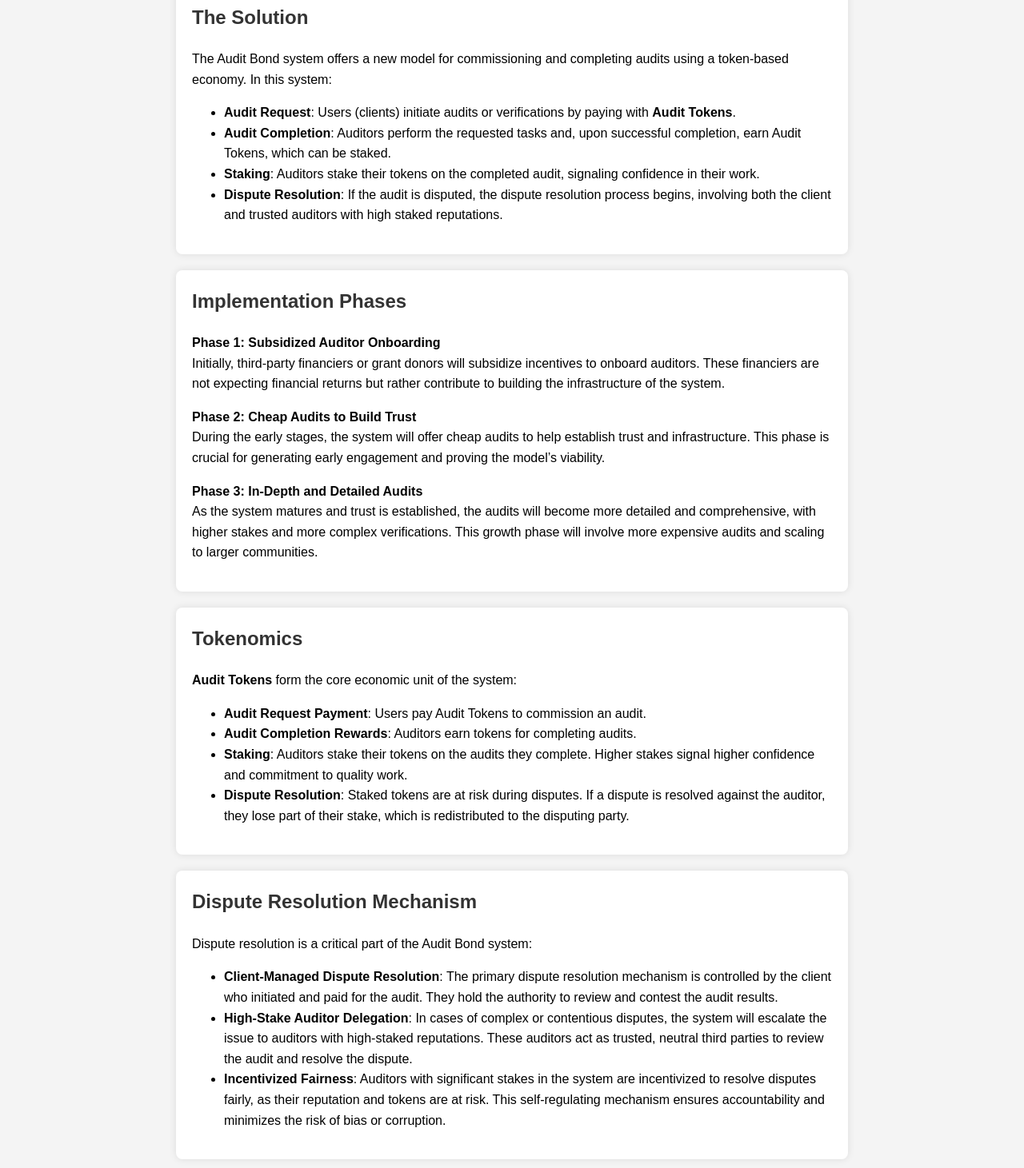
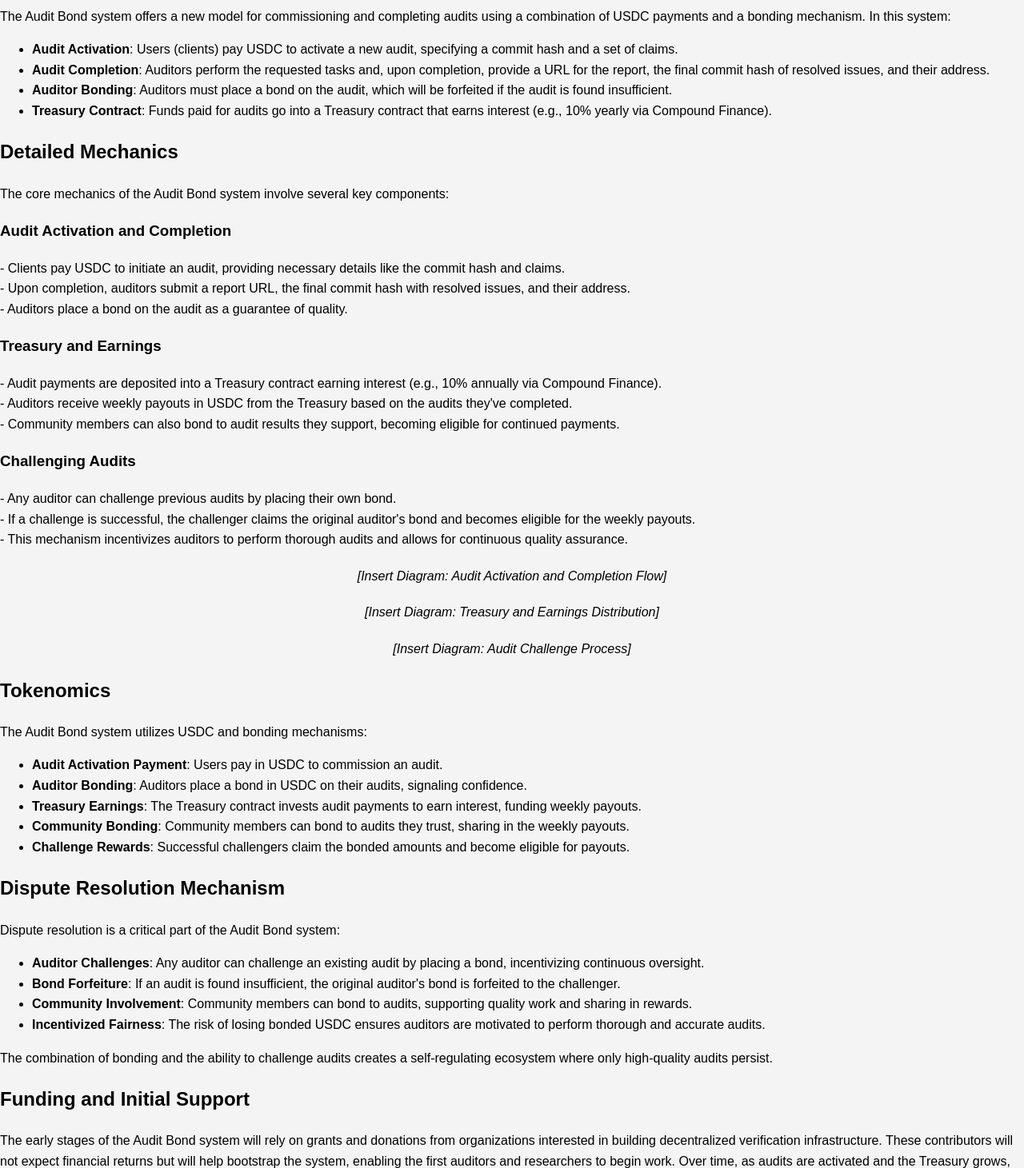
Before and after one commit to pierce403/auditbond, a plain HTML site: page index.html in a window 1280 px wide. Shown: the part 705-2166 px from the top of the page at 80% size. Drawn offline with Linux system fonts and the light colour scheme.

Commit message:
o1 update

```diff
--- a/index.html
+++ b/index.html
@@ -2,10 +2,9 @@
 <html lang="en">
 <head>
     <meta charset="UTF-8">
-    <meta name="viewport" content="width=device-width, initial-scale=1.0">
-    <meta http-equiv="X-UA-Compatible" content="ie=edge">
     <title>Audit Bond White Paper</title>
     <style>
+        /* [Same CSS as before, possibly with minor adjustments if needed] */
         body {
             font-family: Arial, sans-serif;
             line-height: 1.6;
@@ -13,59 +12,17 @@
             margin: 0;
             padding: 0;
         }
-        header {
-            background-color: #333;
-            color: #fff;
-            padding: 20px 0;
+        /* Additional styles for diagrams */
+        .diagram {
             text-align: center;
+            margin: 20px 0;
         }
-        header h1 {
-            margin: 0;
+        .diagram img {
+            max-width: 100%;
+            height: auto;
         }
-        nav {
-            background-color: #444;
-            padding: 10px 0;
-        }
-        nav ul {
-            list-style: none;
-            padding: 0;
-            text-align: center;
-        }
-        nav ul li {
-            display: inline;
-            margin: 0 15px;
-        }
-        nav ul li a {
-            color: #fff;
-            text-decoration: none;
-        }
-        section {
-            padding: 20px;
-            max-width: 800px;
-            margin: 20px auto;
-            background-color: #fff;
-            border-radius: 8px;
-            box-shadow: 0 0 10px rgba(0, 0, 0, 0.1);
-        }
-        h2 {
-            color: #333;
-            margin-top: 0;
-        }
-        footer {
-            background-color: #333;
-            color: #fff;
-            text-align: center;
-            padding: 10px 0;
-            position: fixed;
-            bottom: 0;
-            width: 100%;
-        }
-        @media (max-width: 600px) {
-            nav ul li {
-                display: block;
-                margin: 5px 0;
-            }
-        }
+        /* Rest of the CSS remains the same */
+        /* ... */
     </style>
 </head>
 <body>
@@ -76,11 +33,13 @@
 
 <nav>
     <ul>
+        <!-- [Navigation items updated if needed] -->
         <li><a href="#introduction">Introduction</a></li>
         <li><a href="#problem-statement">Problem Statement</a></li>
         <li><a href="#solution">The Solution</a></li>
         <li><a href="#implementation-phases">Implementation Phases</a></li>
         <li><a href="#tokenomics">Tokenomics</a></li>
+        <li><a href="#mechanics">Mechanics</a></li>
         <li><a href="#dispute-resolution">Dispute Resolution</a></li>
         <li><a href="#funding">Funding and Support</a></li>
         <li><a href="#conclusion">Conclusion</a></li>
@@ -88,6 +47,7 @@
 </nav>
 
 <section id="introduction">
+    <!-- [Introduction remains largely the same] -->
     <h2>Introduction</h2>
     <p>
         The <strong>Audit Bond</strong> system is a decentralized, token-based platform designed to revolutionize the way audits, verifications, and reviews are conducted. The goal is to create a trustless, self-regulating ecosystem where users can commission audits or verifications, while auditors and reviewers are incentivized to ensure high-quality work through a staking mechanism. This system offers transparency, accountability, and the potential to scale for various industries and communities that need reliable verification processes.
@@ -95,6 +55,7 @@
 </section>
 
 <section id="problem-statement">
+    <!-- [Problem Statement remains largely the same] -->
     <h2>Problem Statement</h2>
     <p>
         Current auditing and verification systems suffer from issues such as high costs, lack of transparency, and a reliance on centralized authorities. These traditional approaches often lead to biased results, lack of accountability, and limited access for smaller players. There is a need for a decentralized, transparent, and cost-effective way to ensure the quality of audits, where both auditors and clients have aligned incentives.
@@ -102,72 +63,110 @@
 </section>
 
 <section id="solution">
+    <!-- [Solution updated to reflect new mechanics] -->
     <h2>The Solution</h2>
     <p>
-        The Audit Bond system offers a new model for commissioning and completing audits using a token-based economy. In this system:
+        The Audit Bond system offers a new model for commissioning and completing audits using a combination of USDC payments and a bonding mechanism. In this system:
     </p>
     <ul>
-        <li><strong>Audit Request</strong>: Users (clients) initiate audits or verifications by paying with <strong>Audit Tokens</strong>.</li>
-        <li><strong>Audit Completion</strong>: Auditors perform the requested tasks and, upon successful completion, earn Audit Tokens, which can be staked.</li>
-        <li><strong>Staking</strong>: Auditors stake their tokens on the completed audit, signaling confidence in their work.</li>
-        <li><strong>Dispute Resolution</strong>: If the audit is disputed, the dispute resolution process begins, involving both the client and trusted auditors with high staked reputations.</li>
+        <li><strong>Audit Activation</strong>: Users (clients) pay USDC to activate a new audit, specifying a commit hash and a set of claims.</li>
+        <li><strong>Audit Completion</strong>: Auditors perform the requested tasks and, upon completion, provide a URL for the report, the final commit hash of resolved issues, and their address.</li>
+        <li><strong>Auditor Bonding</strong>: Auditors must place a bond on the audit, which will be forfeited if the audit is found insufficient.</li>
+        <li><strong>Treasury Contract</strong>: Funds paid for audits go into a Treasury contract that earns interest (e.g., 10% yearly via Compound Finance).</li>
     </ul>
 </section>
 
-<section id="implementation-phases">
-    <h2>Implementation Phases</h2>
+<section id="mechanics">
+    <h2>Detailed Mechanics</h2>
     <p>
-        <strong>Phase 1: Subsidized Auditor Onboarding</strong><br>
-        Initially, third-party financiers or grant donors will subsidize incentives to onboard auditors. These financiers are not expecting financial returns but rather contribute to building the infrastructure of the system.
+        The core mechanics of the Audit Bond system involve several key components:
     </p>
+    <h3>Audit Activation and Completion</h3>
     <p>
-        <strong>Phase 2: Cheap Audits to Build Trust</strong><br>
-        During the early stages, the system will offer cheap audits to help establish trust and infrastructure. This phase is crucial for generating early engagement and proving the model’s viability.
+        - Clients pay USDC to initiate an audit, providing necessary details like the commit hash and claims.<br>
+        - Upon completion, auditors submit a report URL, the final commit hash with resolved issues, and their address.<br>
+        - Auditors place a bond on the audit as a guarantee of quality.
     </p>
+
+    <h3>Treasury and Earnings</h3>
     <p>
-        <strong>Phase 3: In-Depth and Detailed Audits</strong><br>
-        As the system matures and trust is established, the audits will become more detailed and comprehensive, with higher stakes and more complex verifications. This growth phase will involve more expensive audits and scaling to larger communities.
+        - Audit payments are deposited into a Treasury contract earning interest (e.g., 10% annually via Compound Finance).<br>
+        - Auditors receive weekly payouts in USDC from the Treasury based on the audits they've completed.<br>
+        - Community members can also bond to audit results they support, becoming eligible for continued payments.
     </p>
+
+    <h3>Challenging Audits</h3>
+    <p>
+        - Any auditor can challenge previous audits by placing their own bond.<br>
+        - If a challenge is successful, the challenger claims the original auditor's bond and becomes eligible for the weekly payouts.<br>
+        - This mechanism incentivizes auditors to perform thorough audits and allows for continuous quality assurance.
+    </p>
+
+    <div class="diagram">
+        <!-- Placeholder for Diagrams -->
+        <p><em>[Insert Diagram: Audit Activation and Completion Flow]</em></p>
+    </div>
+
+    <div class="diagram">
+        <p><em>[Insert Diagram: Treasury and Earnings Distribution]</em></p>
+    </div>
+
+    <div class="diagram">
+        <p><em>[Insert Diagram: Audit Challenge Process]</em></p>
+    </div>
 </section>
 
 <section id="tokenomics">
+    <!-- [Tokenomics updated to reflect USDC and bonding] -->
     <h2>Tokenomics</h2>
     <p>
-        <strong>Audit Tokens</strong> form the core economic unit of the system:
+        The Audit Bond system utilizes USDC and bonding mechanisms:
     </p>
     <ul>
-        <li><strong>Audit Request Payment</strong>: Users pay Audit Tokens to commission an audit.</li>
-        <li><strong>Audit Completion Rewards</strong>: Auditors earn tokens for completing audits.</li>
-        <li><strong>Staking</strong>: Auditors stake their tokens on the audits they complete. Higher stakes signal higher confidence and commitment to quality work.</li>
-        <li><strong>Dispute Resolution</strong>: Staked tokens are at risk during disputes. If a dispute is resolved against the auditor, they lose part of their stake, which is redistributed to the disputing party.</li>
+        <li><strong>Audit Activation Payment</strong>: Users pay in USDC to commission an audit.</li>
+        <li><strong>Auditor Bonding</strong>: Auditors place a bond in USDC on their audits, signaling confidence.</li>
+        <li><strong>Treasury Earnings</strong>: The Treasury contract invests audit payments to earn interest, funding weekly payouts.</li>
+        <li><strong>Community Bonding</strong>: Community members can bond to audits they trust, sharing in the weekly payouts.</li>
+        <li><strong>Challenge Rewards</strong>: Successful challengers claim the bonded amounts and become eligible for payouts.</li>
     </ul>
 </section>
 
 <section id="dispute-resolution">
+    <!-- [Dispute Resolution updated to include new challenge mechanics] -->
     <h2>Dispute Resolution Mechanism</h2>
     <p>
         Dispute resolution is a critical part of the Audit Bond system:
     </p>
     <ul>
-        <li><strong>Client-Managed Dispute Resolution</strong>: The primary dispute resolution mechanism is controlled by the client who initiated and paid for the audit. They hold the authority to review and contest the audit results.</li>
-        <li><strong>High-Stake Auditor Delegation</strong>: In cases of complex or contentious disputes, the system will escalate the issue to auditors with high-staked reputations. These auditors act as trusted, neutral third parties to review the audit and resolve the dispute.</li>
-        <li><strong>Incentivized Fairness</strong>: Auditors with significant stakes in the system are incentivized to resolve disputes fairly, as their reputation and tokens are at risk. This self-regulating mechanism ensures accountability and minimizes the risk of bias or corruption.</li>
+        <li><strong>Auditor Challenges</strong>: Any auditor can challenge an existing audit by placing a bond, incentivizing continuous oversight.</li>
+        <li><strong>Bond Forfeiture</strong>: If an audit is found insufficient, the original auditor's bond is forfeited to the challenger.</li>
+        <li><strong>Community Involvement</strong>: Community members can bond to audits, supporting quality work and sharing in rewards.</li>
+        <li><strong>Incentivized Fairness</strong>: The risk of losing bonded USDC ensures auditors are motivated to perform thorough and accurate audits.</li>
     </ul>
+    <p>
+        The combination of bonding and the ability to challenge audits creates a self-regulating ecosystem where only high-quality audits persist.
+    </p>
 </section>
 
 <section id="funding">
+    <!-- [Funding section updated if necessary] -->
     <h2>Funding and Initial Support</h2>
     <p>
-        The early stages of the Audit Bond system will rely on grants and donations from organizations interested in building decentralized verification infrastructure. These contributors will not expect financial returns but will help bootstrap the system, enabling the first auditors and researchers to begin work. Over time, the system will become self-sustaining as more users commission audits and more auditors participate.
+        The early stages of the Audit Bond system will rely on grants and donations from organizations interested in building decentralized verification infrastructure. These contributors will not expect financial returns but will help bootstrap the system, enabling the first auditors and researchers to begin work. Over time, as audits are activated and the Treasury grows, the system will become self-sustaining.
     </p>
 </section>
 
 <section id="conclusion">
+    <!-- [Conclusion updated if necessary] -->
     <h2>Conclusion</h2>
     <p>
-        The Audit Bond system introduces a new model for decentralized verification, focusing on transparency, accountability, and self-regulation. Through a token-based economy and staking incentives, auditors and users will engage in a dynamic ecosystem where quality work is rewarded, and disputes are fairly resolved. With initial support from grants and subsidies, the system will grow into a trusted platform for audits and verifications across multiple sectors.
+        The Audit Bond system introduces a new model for decentralized verification, focusing on transparency, accountability, and self-regulation. By utilizing USDC payments, bonding mechanisms, and a Treasury contract that funds auditor rewards, the system aligns incentives for all participants. Auditors and community members are incentivized to ensure high-quality work, and the ability to challenge audits maintains ongoing integrity. With initial support from grants and subsidies, the system will grow into a trusted platform for audits and verifications across multiple sectors.
     </p>
 </section>
 
+<footer>
+    <p>© 2024 Audit Bond System</p>
+</footer>
+
 </body>
 </html>
```
